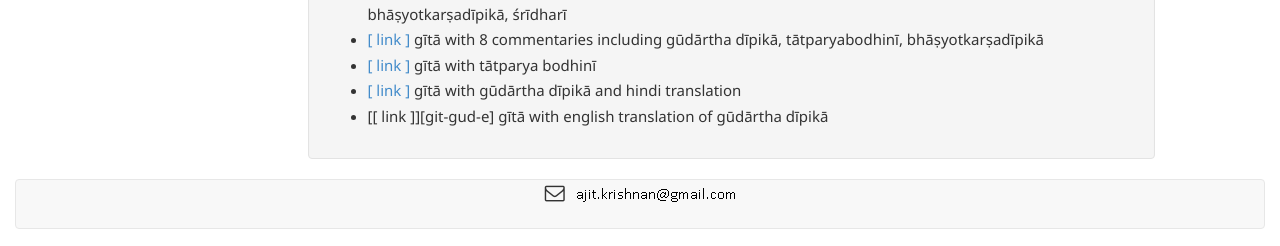
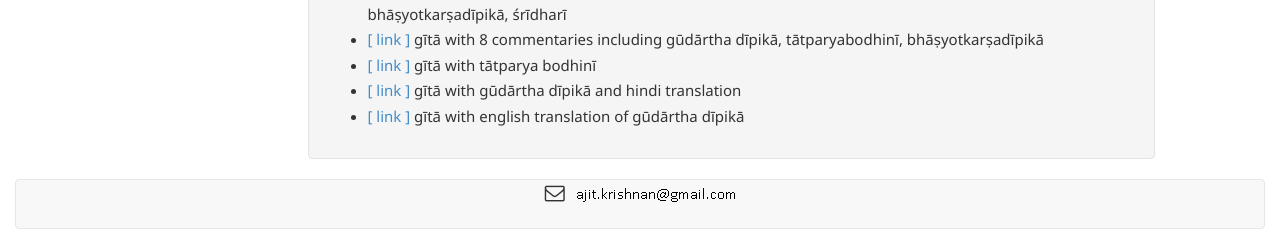
Before and after one commit to aupasana/aupasana.github.io, a Jekyll site: the page built from pages/sanskrit/links.md, in a window 1280 px wide. Shown: the part 1006-1252 px from the top of the page. Built offline with Jekyll 4.4.1, drawn with Linux system fonts in a browser that asks for light colours; nearby versions of some CDN libraries; part of the change alters nothing that is shown.

Commit message:
Fix typo in previous commit

```diff
--- a/pages/sanskrit/links.md
+++ b/pages/sanskrit/links.md
@@ -72,7 +72,7 @@ The links below mostly reference works on http://www.archive.org
 * [[ link ]][gita8b] gītā with 8 commentaries including gūdārtha dīpikā, tātparyabodhinī, bhāṣyotkarṣadīpikā
 * [[ link ]][gitatp] gītā with tātparya bodhinī
 * [[ link ]][gita-gud] gītā with gūdārtha dīpikā and hindi translation
-* [[ link ]][git-gud-e] gītā with english translation of gūdārtha dīpikā
+* [[ link ]][gita-gud-e] gītā with english translation of gūdārtha dīpikā
 
 [gita8a]: https://archive.org/stream/SrimadBhagavadGita.With.the.Commentaries/Srimad-Bhagavad-Gita.with.Eight.Commentaries#page/n0/mode/2up
 [gita8b]: https://archive.org/details/bg8commentaries
```
